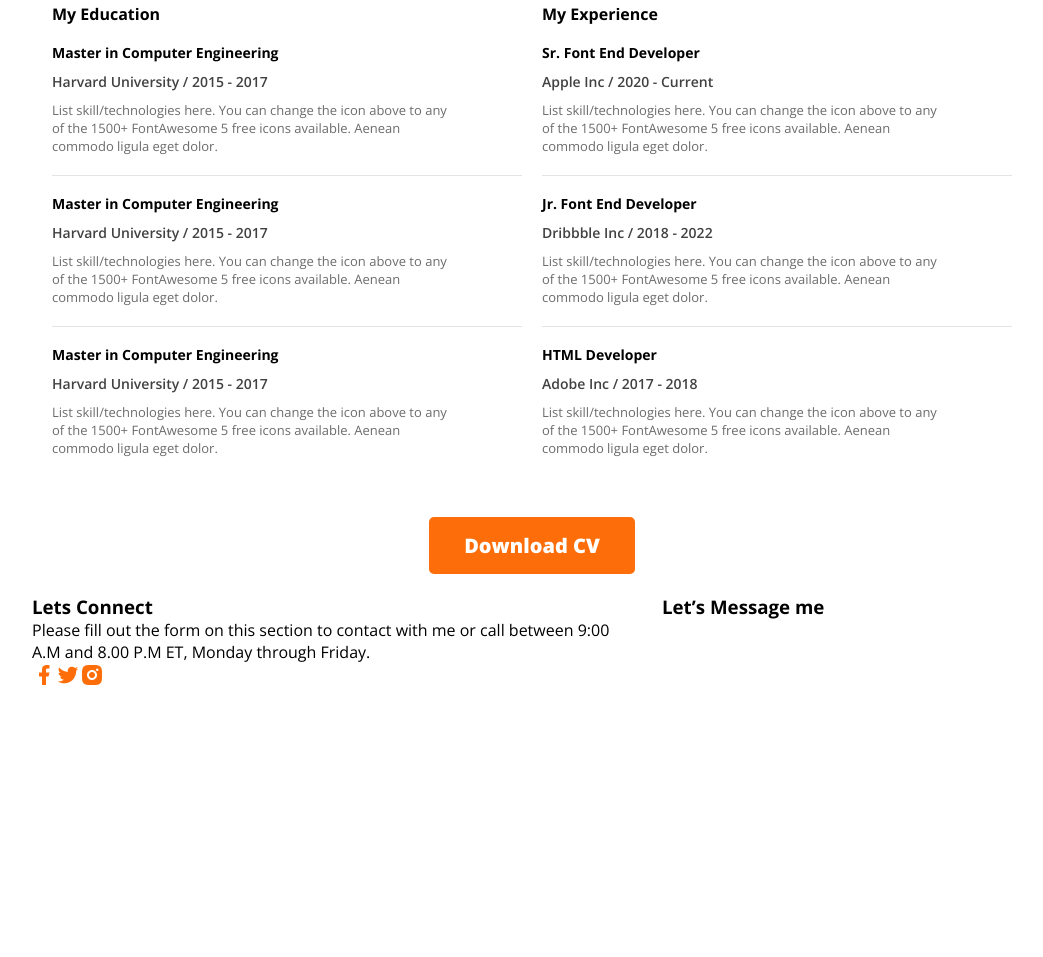
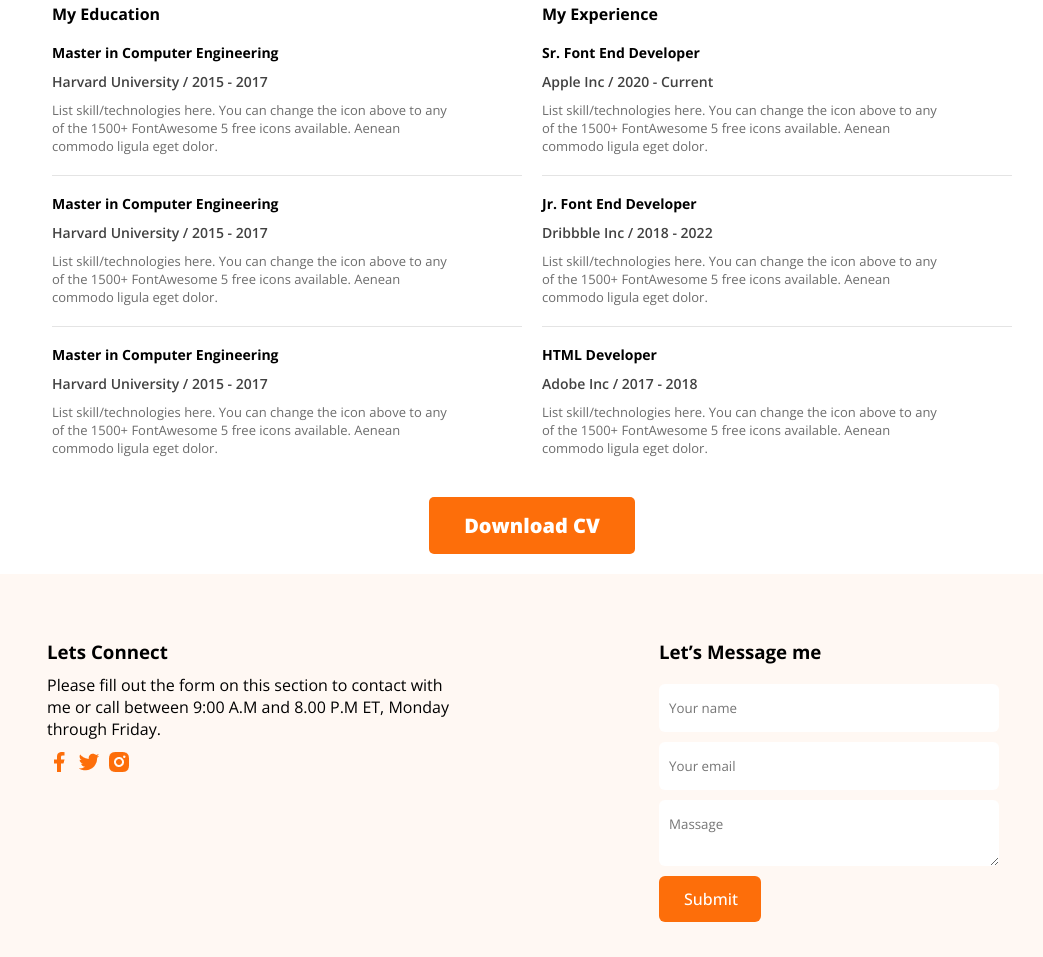
Before and after one commit to sahinactive/Web-developer-Portfolio-by-sahin, a plain HTML site: page index.html in a window 1280 px wide. Shown: the part 1774-2731 px from the top of the page, without its empty margins (108-1151 px from the left). Before the commit the page ends 2466 px from the top, so only its background shows below. Drawn offline with nearby package versions, Linux system fonts and the light colour scheme.

Commit message:
Contact or footer section done

```diff
--- a/index.html
+++ b/index.html
@@ -156,7 +156,8 @@
       <button class="btn-primary">Download CV</button>
     </section>
     <!-- Get In Touch Section -->
-    <section class="contact-sections">
+    <section class="contact-section">
+      <div class="inner-section">
         <div class="contact-section-item">
           <h3 class="section-title">Lets Connect</h3>
           <p class="contact-section-description">Please fill out the form on this section to contact with me or call
@@ -167,6 +168,13 @@
         </div>
         <div class="contact-section-item">
           <h3 class="section-title">Let’s Message me</h3>
+          <form action="" class="contact-form">
+            <input type="text" name="Name" placeholder="Your name">
+            <input type="email" name="Email" placeholder="Your email">
+            <textarea name="Massage" id="massage" placeholder="Massage"></textarea>
+            <input type="submit" value="Submit">
+          </form>
+        </div>
       </div>
     </section>
 
--- a/styles/portfolio.css
+++ b/styles/portfolio.css
@@ -231,7 +231,7 @@ main>div {
 
 .summary-column:last-child {
   border: none;
-
+  padding-bottom: 0px;
 }
 
 .summary-column-title {
@@ -250,12 +250,26 @@ main>div {
   color: #00000094;
 }
 
-.contact-sections {
+.contact-section>.inner-section {
+
   max-width: 1000px;
+  margin: 50px auto 0px auto;
   display: flex;
   flex-flow: row wrap;
   text-align: left;
   column-gap: 30px;
+  padding: 15px;
+}
+
+.contact-section {
+  width: 100%;
+  background: #FFF8F3;
+}
+
+.contact-section-item {
+  display: flex;
+  flex-flow: column wrap;
+  row-gap: 10px;
 }
 
 .contact-section-item:first-child {
@@ -263,5 +277,43 @@ main>div {
 }
 
 .contact-section-item:last-child {
+  row-gap: 20px;
+  padding-bottom: 20px;
   flex-basis: 35%;
 }
+
+.social-icons>img {
+  margin-right: 6px;
+}
+
+.contact-section-description {
+  width: 70%;
+}
+
+.contact-form {
+  text-align: left;
+  display: flex;
+  flex-flow: column nowrap;
+
+  row-gap: 10px;
+}
+
+.contact-form input,
+textarea {
+  background-color: #fff;
+  border: none;
+  padding: 15px 10px;
+  outline: none;
+  border-radius: 6px;
+}
+
+.contact-form input[type=submit] {
+  color: rgb(255, 255, 255);
+  font-size: 16px;
+  font-weight: 500;
+  border: none;
+  background: #FD6E0A;
+  padding: 12px 25px;
+  cursor: pointer;
+  width: 30%;
+}
```
Lines whose indentation alone changed are shown as unchanged.
